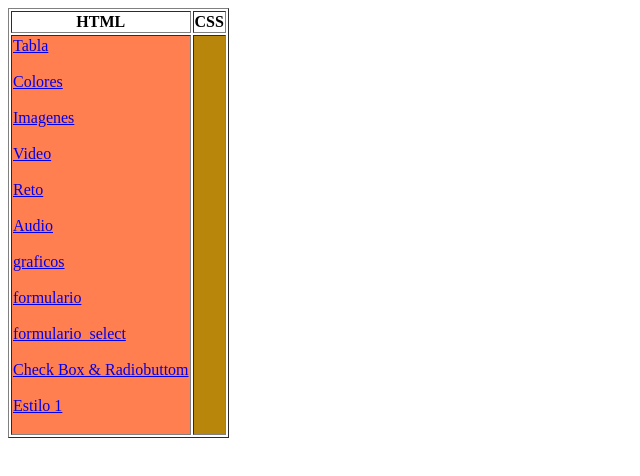
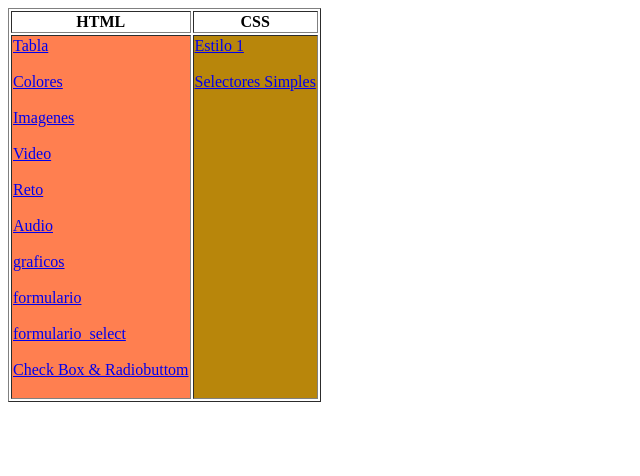
Before and after one commit to 0496/introduccion_web, a plain HTML site: page index.html in a window 1280 px wide. Shown: the whole page, without its empty margins (0-640 px from the left). Drawn offline with Linux system fonts and the light colour scheme.

Commit message:
organizacion de index

```diff
--- a/index.html
+++ b/index.html
@@ -51,15 +51,16 @@
                 <br> <br>
                 <a href="/introduccion_web/views/html/checkbox_radiobutton.html" target="_blank"> Check Box & Radiobuttom </a>
                 <br> <br>
-                <a href="/introduccion_web/views/html_con_estilos/estilo1.html" target="_blank"> Estilo 1 </a>
-                <br> <br>
+
 
             </td>
             <td style="vertical-align:text-top; background-color: darkgoldenrod;">
                  <!--aqui va la informacion -->
 
-
-
+                 <a href="/introduccion_web/views/html_con_estilos/estilo1.html" target="_blank"> Estilo 1 </a>
+                 <br> <br>
+                 <a href="/introduccion_web/views/html_con_estilos/selectores_simples.html" target="_blank"> Selectores Simples </a>
+                 <br> <br>
 
             </td>
          <!-- <td>
```
